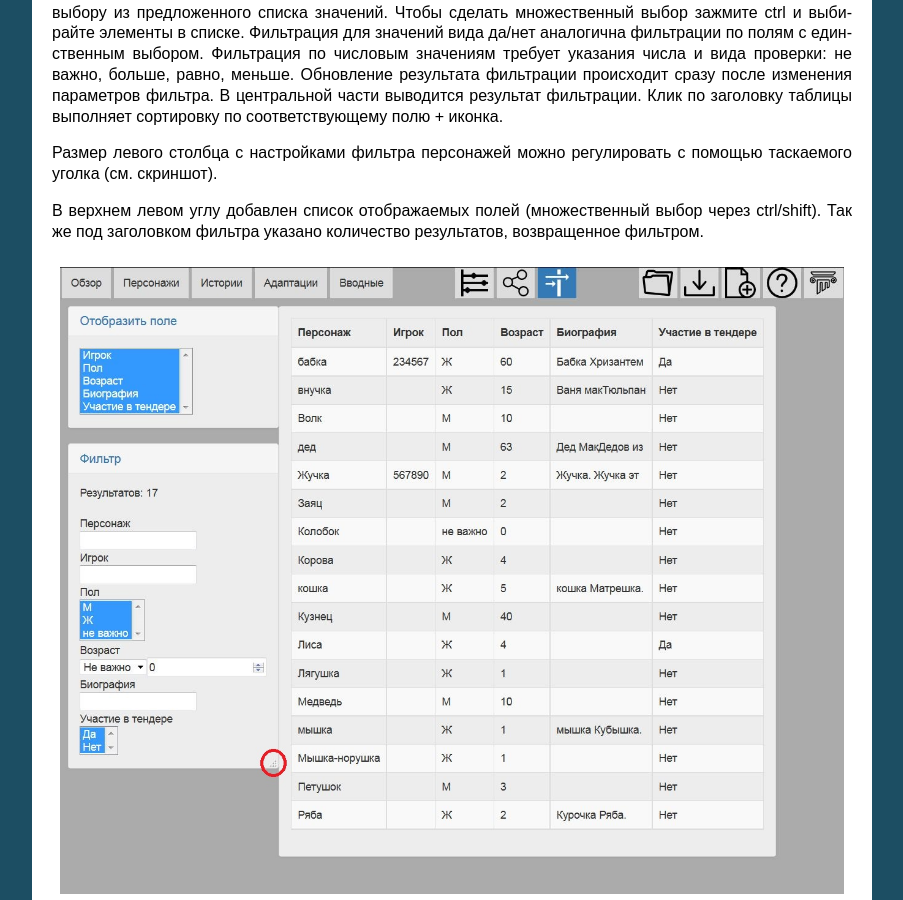
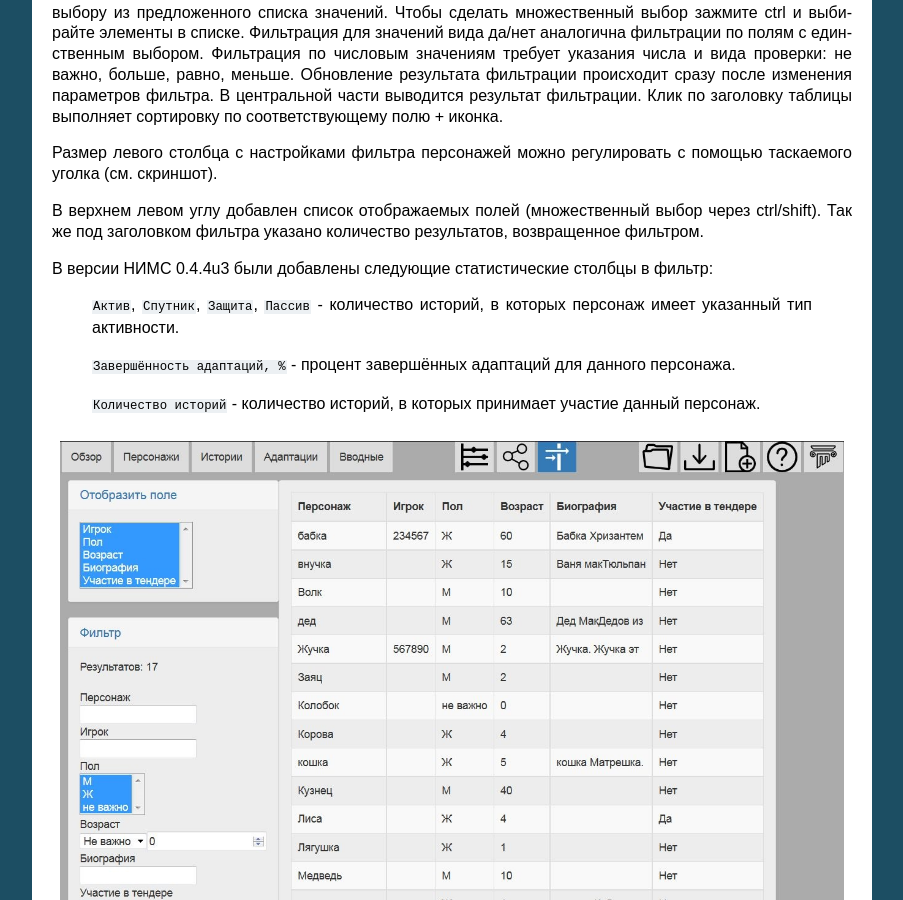
Before and after one commit to NtsDK/larpwriter-toolkit-nims-translations, a Sphinx documentation site: the page built from ru/doc/pages.rst, in a window 1280 px wide and 900 px high, scrolled down 19531 px. Shown: the whole window, without its empty margins (198-1101 px from the left). Built offline with Sphinx 7.4.7, drawn with Linux system fonts in a browser that asks for light colours; some of the changed text lies outside the part shown.

Commit message:
Added information about new filter columns. Updated doc version.

```diff
--- a/ru/doc/conf.py
+++ b/ru/doc/conf.py
@@ -59,9 +59,9 @@ author = u'Тимофей Речкалов'
 # built documents.
 #
 # The short X.Y version.
-version = '0.4.4u2'
+version = '0.4.4u3'
 # The full version, including alpha/beta/rc tags.
-release = '0.4.4u2'
+release = '0.4.4u3'
 
 # The language for content autogenerated by Sphinx. Refer to documentation
 # for a list of supported languages.
--- a/ru/doc/pages.rst
+++ b/ru/doc/pages.rst
@@ -334,6 +334,14 @@
 
 В верхнем левом углу добавлен список отображаемых полей (множественный выбор через ctrl/shift). Так же под заголовком фильтра указано количество результатов, возвращенное фильтром.
 
+В версии НИМС 0.4.4u3 были добавлены следующие статистические столбцы в фильтр:
+
+	``Актив``, ``Спутник``, ``Защита``, ``Пассив`` - количество историй, в которых персонаж имеет указанный тип активности.
+
+	``Завершённость адаптаций, %`` - процент завершённых адаптаций для данного персонажа.
+
+	``Количество историй`` - количество историй, в которых принимает участие данный персонаж.
+
 .. figure:: images/2_2_characterFilter.jpg
 
 	Вкладка Фильтр
```
